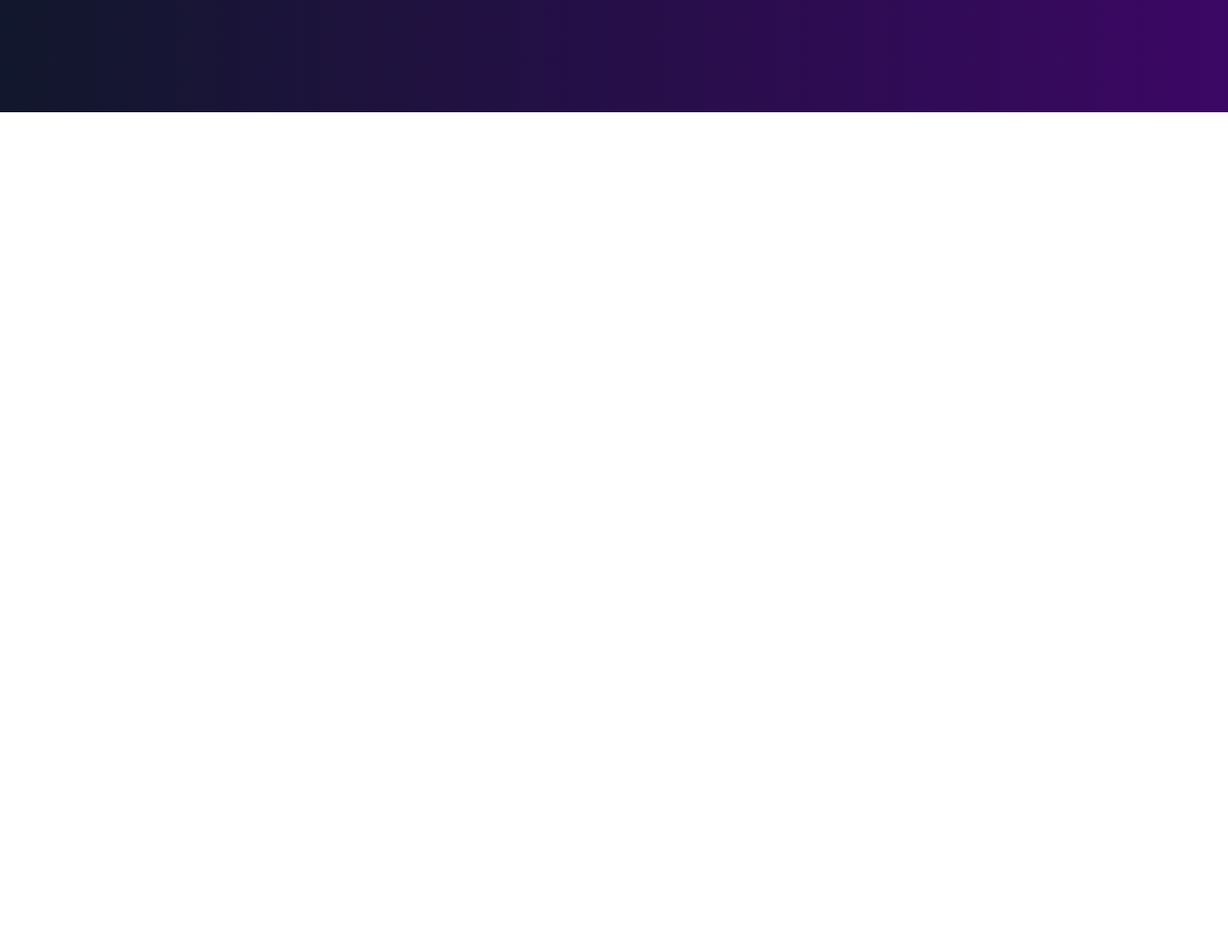
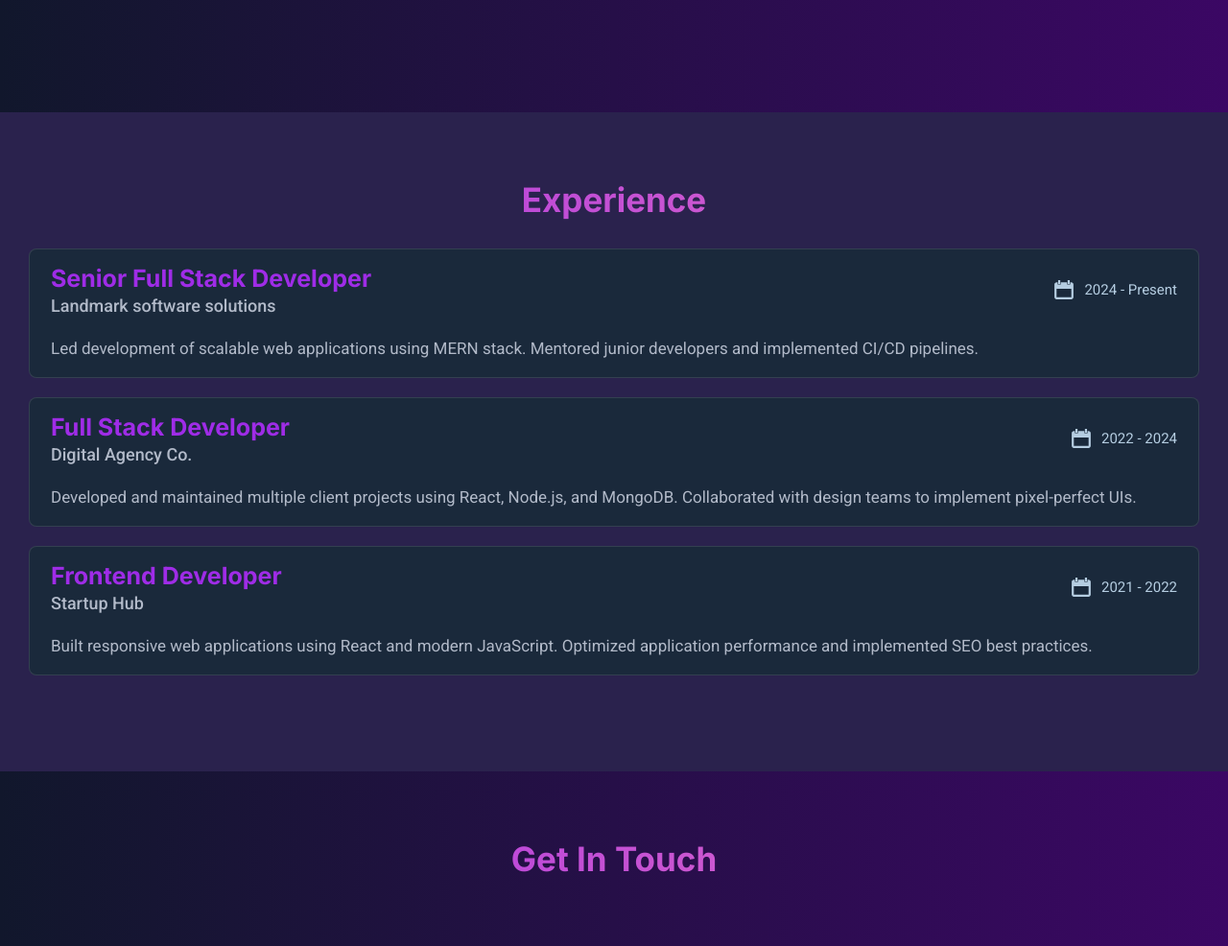
Before and after one commit to BESINGI-MARINUS/my-portfolio, a plain HTML site: page index.html in a window 1280 px wide. Shown: the part 2408-3394 px from the top of the page at 96% size. Before the commit the page ends 2525 px from the top, so only its background shows below. Drawn offline with Linux system fonts and the light colour scheme.

Commit message:
Added the experince section

```diff
--- a/index.html
+++ b/index.html
@@ -297,5 +297,73 @@
         </div>
       </div>
     </section>
+    <section class="section section-experience section-even" id="experience">
+      <div class="u-center-text">
+        <h2 class="heading-secondary pink-gradient">Experience</h2>
+      </div>
+      <div class="experience-container">
+        <div class="row-1-3">
+          <header class="flex-basics">
+            <div class="row__text">
+              <h3 class="heading-tertiary role">Senior Full stack Developer</h3>
+              <p class="company">Landmark software solutions</p>
+            </div>
+            <div class="row__date flex-basics">
+              <svg>
+                <use xlink:href="./src/imgs/sprite.svg#icon-calendar"></use>
+              </svg>
+              <span>2024 - Present</span>
+            </div>
+          </header>
+          <p class="description">
+            Led development of scalable web applications using MERN stack.
+            Mentored junior developers and implemented CI/CD pipelines.
+          </p>
+        </div>
+        <div class="row-1-3">
+          <header class="flex-basics">
+            <div class="row__text">
+              <h3 class="heading-tertiary role">Full stack Developer</h3>
+              <p class="company">Digital Agency Co.</p>
+            </div>
+            <div class="row__date flex-basics">
+              <svg>
+                <use xlink:href="./src/imgs/sprite.svg#icon-calendar"></use>
+              </svg>
+              <span>2022 - 2024</span>
+            </div>
+          </header>
+          <p class="description">
+            Developed and maintained multiple client projects using React,
+            Node.js, and MongoDB. Collaborated with design teams to implement
+            pixel-perfect UIs.
+          </p>
+        </div>
+        <div class="row-1-3">
+          <header class="flex-basics">
+            <div class="row__text">
+              <h3 class="heading-tertiary role">Frontend Developer</h3>
+              <p class="company">Startup Hub</p>
+            </div>
+            <div class="row__date flex-basics">
+              <svg>
+                <use xlink:href="./src/imgs/sprite.svg#icon-calendar"></use>
+              </svg>
+              <span>2021 - 2022</span>
+            </div>
+          </header>
+          <p class="description">
+            Built responsive web applications using React and modern JavaScript.
+            Optimized application performance and implemented SEO best
+            practices.
+          </p>
+        </div>
+      </div>
+    </section>
+    <section class="section" id="contact">
+      <div class="u-center-text">
+        <h2 class="heading-secondary pink-gradient">Get in touch</h2>
+      </div>
+    </section>
   </body>
 </html>
--- a/src/css/style.css
+++ b/src/css/style.css
@@ -52,6 +52,12 @@ a {
 .svg-small {
   width: 1.8rem;
   height: 1.8rem;
+}
+
+.flex-basics {
+  display: flex;
+  align-items: center;
+  justify-content: space-between;
 }
 
 .svg-purple {
@@ -468,3 +474,43 @@ a {
     }
   }
 }
+
+/* ===== Experience Section ======= */
+.experience-container {
+  padding: 3rem 0;
+}
+
+.row-1-3 {
+  background-color: var(--color-tertiary);
+  padding: 1.5rem 2.2rem;
+  border-radius: 0.8rem;
+  border: 0.5px solid #dddddd20;
+  font-size: 1.6rem;
+
+  .company {
+    font-size: 1.8rem;
+    font-weight: 500;
+  }
+
+  .role {
+    margin-bottom: 0.3rem;
+  }
+
+  header {
+    margin-bottom: 2rem;
+  }
+  .row__date {
+    color: var(--color-body-text);
+    font-size: 1.5rem;
+    svg {
+      width: 2.2rem;
+      height: 2.2rem;
+      margin-right: 1rem;
+      fill: var(--color-body-text);
+    }
+  }
+
+  &:not(:last-child) {
+    margin-bottom: 2rem;
+  }
+}
```
